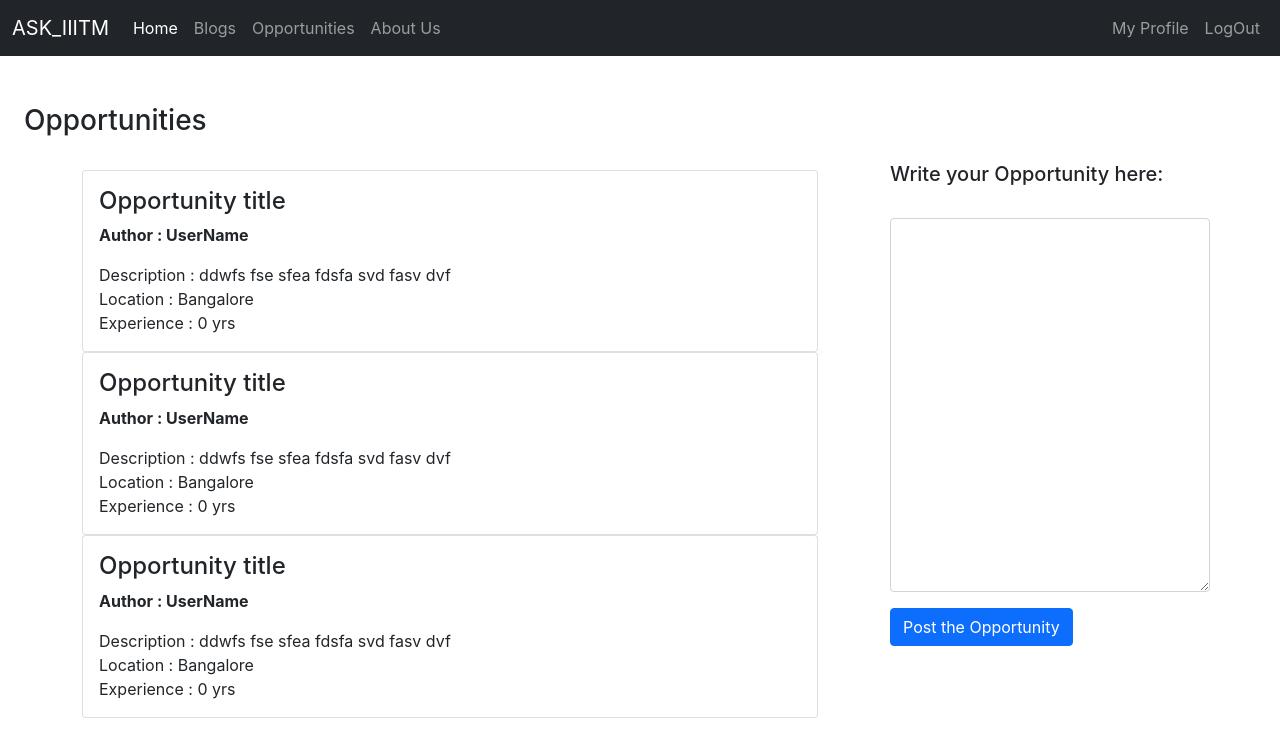
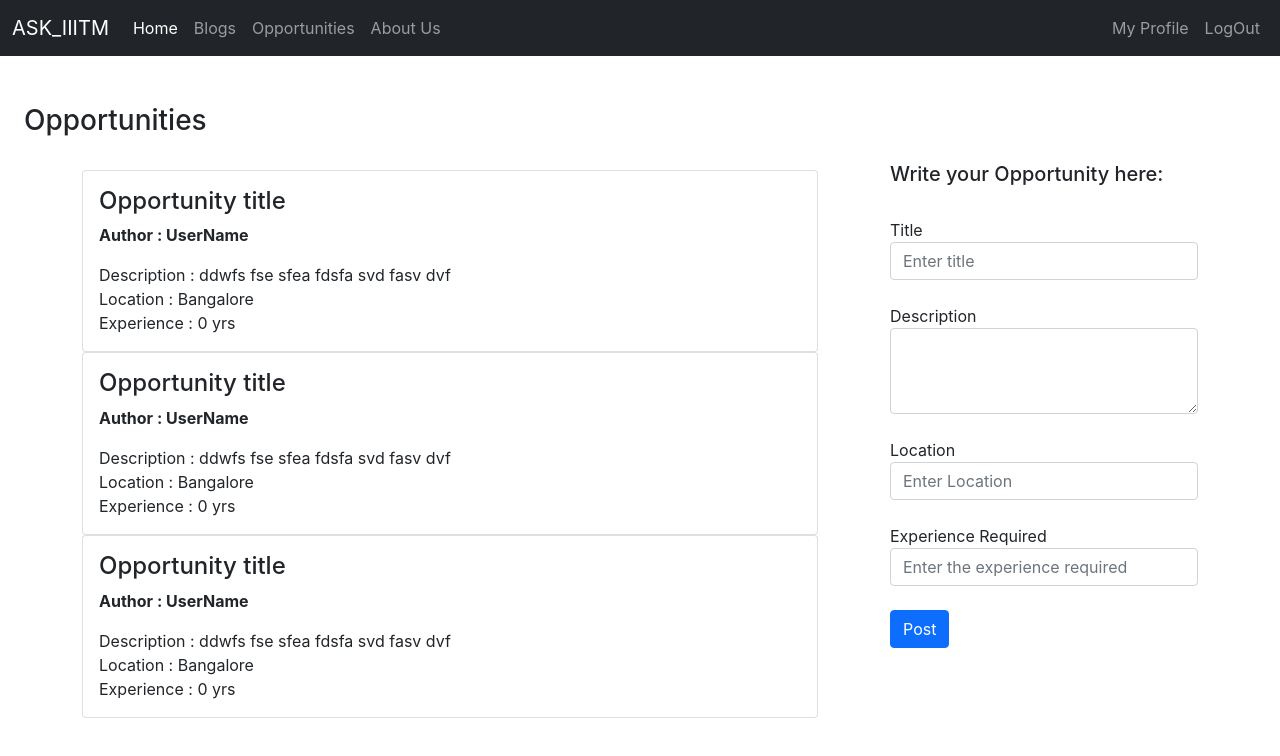
Before and after one commit to Sarthakjain211001/ASK_IIITM-frontend, a React (Create React App) app: page /opportunities in a window 1280 px wide. Shown: the top 756 px of the page. Built offline with nearby package versions, Linux system fonts and the light colour scheme.

Commit message:
Improved Post Opportunity part in Opportunities Component

```diff
--- a/src/Components/Opportunities.js
+++ b/src/Components/Opportunities.js
@@ -10,32 +10,32 @@ export default function Opportunities() {
             <div className="container">
                 <div className="row">
                     <div className="col-8 ViewOppBlock">
-            <div style={{ /*"border": "3px solid black",*/ /*"marginLeft": "4rem",*/ /*"marginRight": "13rem",*/ "marginTop": "3rem", "marginBottom": "3rem"}}>
+                        <div style={{ /*"border": "3px solid black",*/ /*"marginLeft": "4rem",*/ /*"marginRight": "13rem",*/ "marginTop": "3rem", "marginBottom": "3rem" }}>
                             <div className="card OppCard">
                                 <div className="card-body">
                                     <h4>Opportunity title</h4>
                                     <p><b>Author : UserName</b></p>
-                        <p style={{"margin":"0px"}}>Description : ddwfs fse sfea fdsfa svd fasv dvf</p>
-                        <p style={{"margin":"0px"}}>Location : Bangalore</p>
-                        <p style={{"margin":"0px"}}>Experience : 0 yrs</p>
+                                    <p style={{ "margin": "0px" }}>Description : ddwfs fse sfea fdsfa svd fasv dvf</p>
+                                    <p style={{ "margin": "0px" }}>Location : Bangalore</p>
+                                    <p style={{ "margin": "0px" }}>Experience : 0 yrs</p>
                                 </div>
                             </div>
                             <div className="card OppCard">
                                 <div className="card-body">
                                     <h4>Opportunity title</h4>
                                     <p><b>Author : UserName</b></p>
-                        <p style={{"margin":"0px"}}>Description : ddwfs fse sfea fdsfa svd fasv dvf</p>
-                        <p style={{"margin":"0px"}}>Location : Bangalore</p>
-                        <p style={{"margin":"0px"}}>Experience : 0 yrs</p>
+                                    <p style={{ "margin": "0px" }}>Description : ddwfs fse sfea fdsfa svd fasv dvf</p>
+                                    <p style={{ "margin": "0px" }}>Location : Bangalore</p>
+                                    <p style={{ "margin": "0px" }}>Experience : 0 yrs</p>
                                 </div>
                             </div>
                             <div className="card OppCard">
                                 <div className="card-body">
                                     <h4>Opportunity title</h4>
                                     <p><b>Author : UserName</b></p>
-                        <p style={{"margin":"0px"}}>Description : ddwfs fse sfea fdsfa svd fasv dvf</p>
-                        <p style={{"margin":"0px"}}>Location : Bangalore</p>
-                        <p style={{"margin":"0px"}}>Experience : 0 yrs</p>
+                                    <p style={{ "margin": "0px" }}>Description : ddwfs fse sfea fdsfa svd fasv dvf</p>
+                                    <p style={{ "margin": "0px" }}>Location : Bangalore</p>
+                                    <p style={{ "margin": "0px" }}>Experience : 0 yrs</p>
                                 </div>
                             </div>
 
@@ -45,8 +45,30 @@ export default function Opportunities() {
                         <div>
                             <h5 className="PostOppHeading" >Write your Opportunity here:</h5>
 
-                  <textarea className="form-control my-2 Opptextarea" id="postOpp" rows="15"></textarea>
-                <button type="button" className="btn btn-primary mx-5 my-2">Post the Opportunity</button>
+                            <form style={{ "marginLeft": "3rem" }}>
+                                <div class="form-group">
+                                    <label for="title">Title</label>
+                                    <input type="text" class="form-control" id="title" aria-describedby="title" placeholder="Enter title" />
+                                </div>
+                                <br />
+                                <div class="form-group">
+                                    <label for="desc">Description</label>
+                                    <textarea class="form-control" id="desc" rows="3"></textarea>
+                                </div>
+                                <br />
+                                <div class="form-group">
+                                    <label for="loc">Location</label>
+                                    <input type="text" class="form-control" id="loc" aria-describedby="loc" placeholder="Enter Location" />
+                                </div>
+                                <br />
+                                <div class="form-group">
+                                    <label for="exp">Experience Required</label>
+                                    <input type="text" class="form-control" id="exp" aria-describedby="exp" placeholder="Enter the experience required" />
+                                </div>
+                                <br />
+                                <button type="submit" class="btn btn-primary">Post</button>
+                            </form>
+
 
 
                         </div>
--- a/src/Components/Qna.js
+++ b/src/Components/Qna.js
@@ -25,8 +25,14 @@ export default function Qna() {
                     <div id="collapseOne" className="accordion-collapse collapse " aria-labelledby="headingOne" data-bs-parent="#accordionExample">
                         <div className="accordion-body">
                             <strong>This is the first item's accordion body.</strong> It is shown by default, until the collapse plugin adds the appropriate classNamees that we use to style each element. These classNamees control the overall appearance, as well as the showing and hiding via CSS transitions. You can modify any of this with custom CSS or overriding our default variables. It's also worth noting that just about any HTML can go within the <code>.accordion-body</code>, though the transition does limit overflow.
-                            <br/>
-                            <Link to="question">Go to this question's page</Link>
+                            <br/><br/>
+                            <Link
+                        className="btn btn-sm btn-primary"
+                        role="button"
+                        to="question"
+                      >
+                       Visit
+                      </Link>
                         </div>
                     </div>
                 </div>
@@ -44,8 +50,14 @@ export default function Qna() {
                     <div id="collapseTwo" className="accordion-collapse collapse" aria-labelledby="headingTwo" data-bs-parent="#accordionExample">
                         <div className="accordion-body">
                             <strong>This is the first item's accordion body.</strong> It is shown by default, until the collapse plugin adds the appropriate classNamees that we use to style each element. These classNamees control the overall appearance, as well as the showing and hiding via CSS transitions. You can modify any of this with custom CSS or overriding our default variables. It's also worth noting that just about any HTML can go within the <code>.accordion-body</code>, though the transition does limit overflow.
-                            <br/>
-                            <Link to="question">Go to this question's page</Link>
+                            <br/><br/>
+                            <Link
+                        className="btn btn-sm btn-primary"
+                        role="button"
+                        to="question"
+                      >
+                        Visit
+                      </Link>
                         </div>
                     </div>
                 </div>
```
Lines whose indentation alone changed are shown as unchanged.
